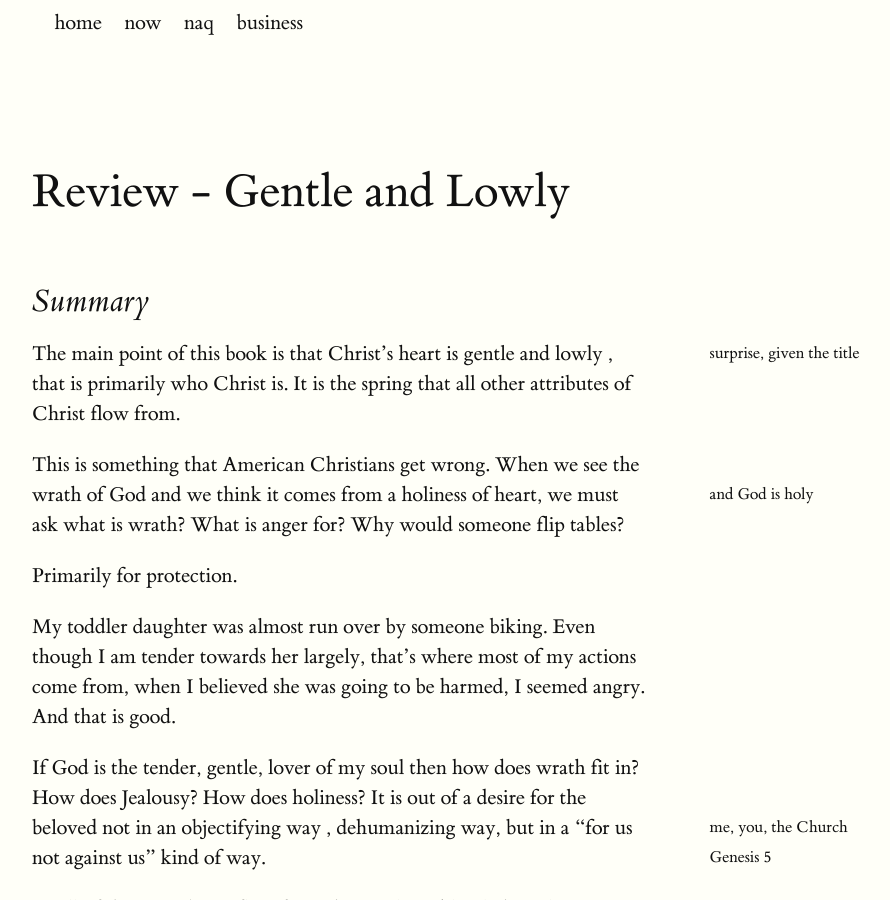
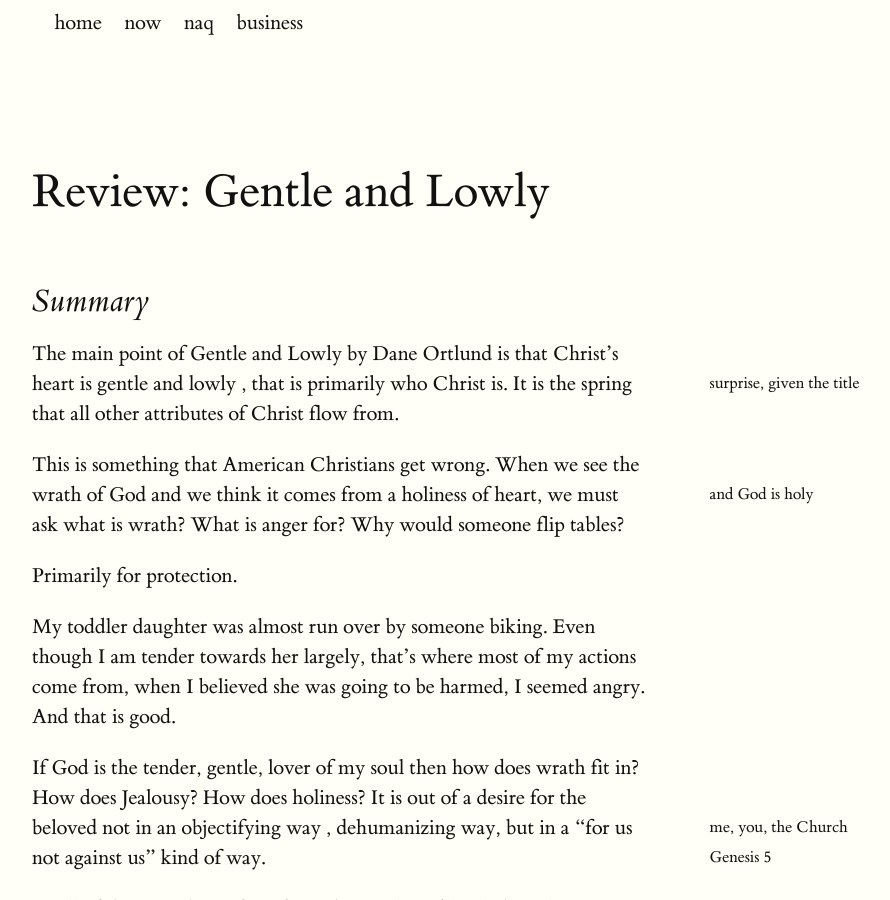
Before and after one commit to pact-wheeler/exp7, a Jekyll site: the page built from _posts/2025-04-03-gentle_lowly.md, in a window 1280 px wide and 900 px high. Shown: the whole window, without its empty margins (128-1018 px from the left). Built offline with Jekyll 4.4.1, drawn with Linux system fonts in a browser that asks for light colours.

Commit message:
Update 2025-04-03-gentle_lowly.md

```diff
--- a/_posts/2025-04-03-gentle_lowly.md
+++ b/_posts/2025-04-03-gentle_lowly.md
@@ -1,11 +1,11 @@
 ---
 layout: default
-title: Review - Gentle and Lowly
+title: "Review: Gentle and Lowly"
 date: 2025-04-03
 tags: theology non-fiction
 ---
 ## Summary
-The main point of this book is that Christ's heart is gentle and lowly <label for="mn-surprise" class="margin-toggle">&#8853;</label>
+The main point of Gentle and Lowly by Dane Ortlund is that Christ's heart is gentle and lowly <label for="mn-surprise" class="margin-toggle">&#8853;</label>
 <input type="checkbox" id="mn-surprise" class="margin-toggle"/>
 <span class="marginnote">surprise, given the title</span>, that is primarily who Christ is. It is the spring that all other attributes of Christ flow from.
 
```
